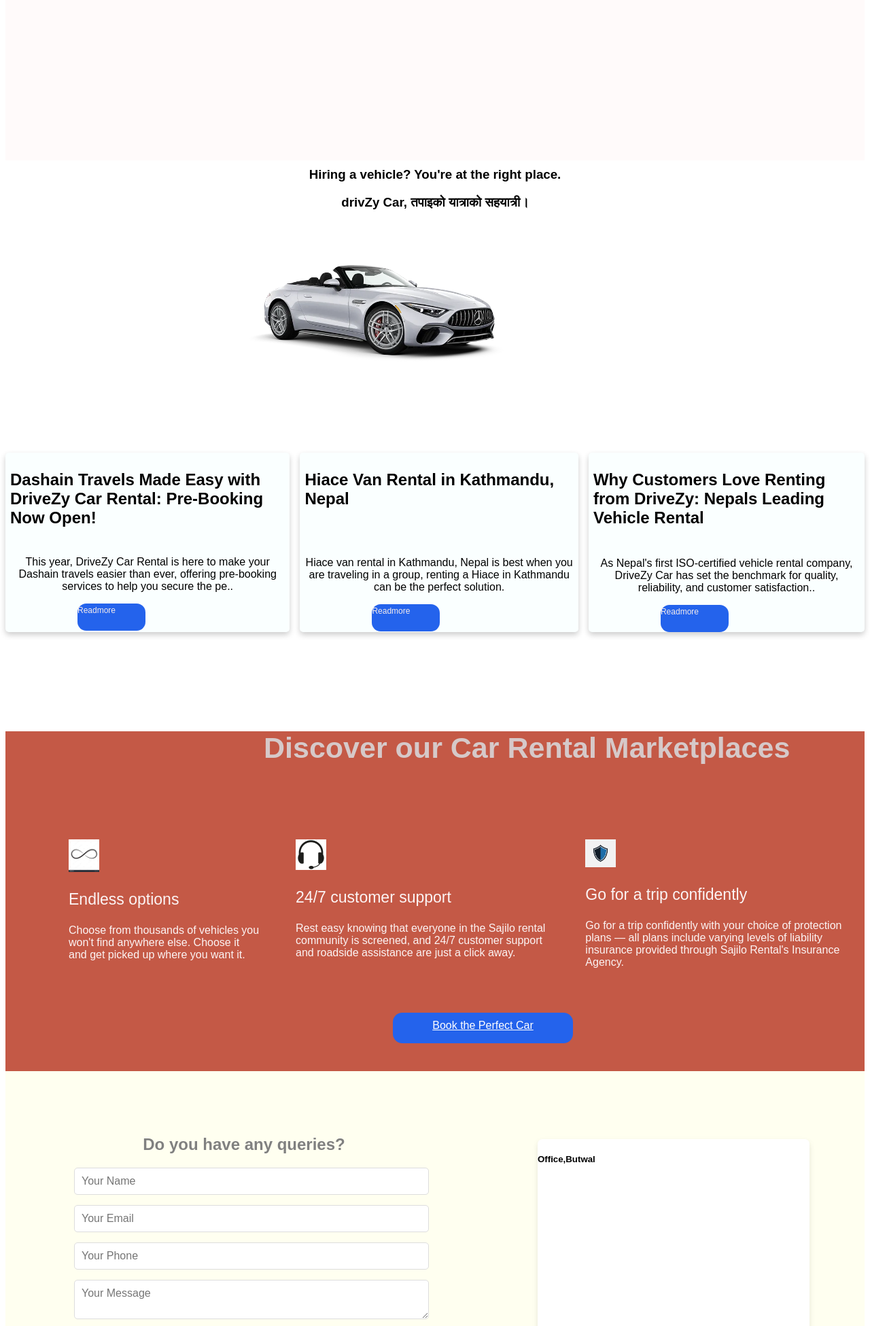
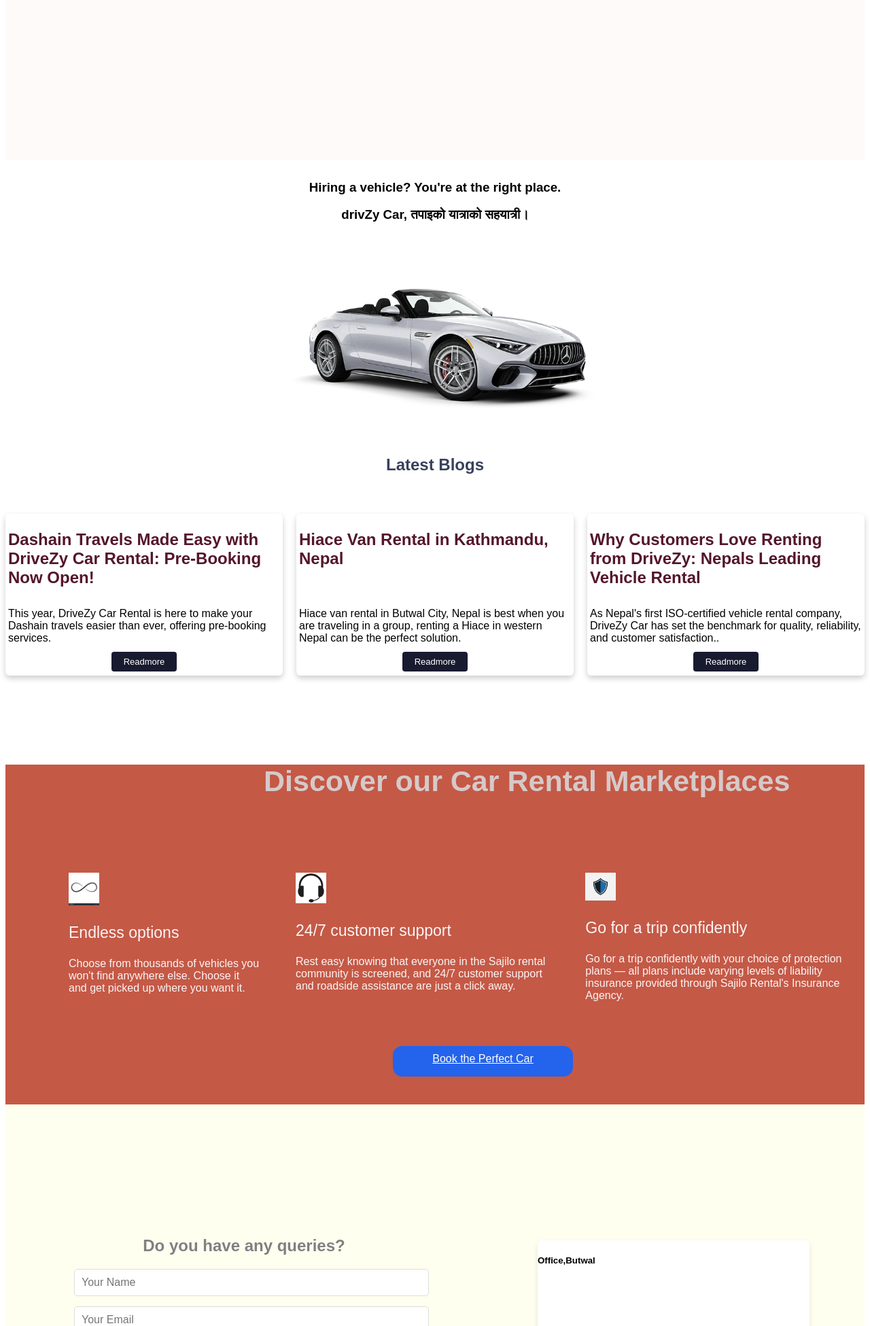
Before and after one commit to iamsushil08/Project, a PHP site: page / in a window 1280 px wide. Shown: the part 1198-3149 px from the top of the page at 68% size. Run offline with PHP 8.4, Linux system fonts and the light colour scheme; data that the repository does not hold is empty; some libraries are stand-ins or nearby versions.

Commit message:
chnages by sandhya

```diff
--- a/frontend/index.css
+++ b/frontend/index.css
@@ -180,72 +180,88 @@ margin-top: 170px;
 }
 #page2{
 
-    height:700px;
+    height:740px;
+
 
 
 
 }
 #page2 h3{
-    margin-top:10px;
+    padding-top:10px;
     text-align: center;
 
 
 }
 
 #car2{
-    width: 500px;
-    margin-left: 300px;
+    width: 600px;
+    height:300px;
+    margin-left: 350px;
 
 }
+#h{
+    text-align: center;
+    color: #37415c;
+}
 #blogs{
-   height:250px;
+ height:300px;
     display: flex;
     gap: 15px;
-    padding-top:95px;
+    padding-top:38px;
     justify-content:space-between;
 
 
+
 }
-#blogss{
- background-color: rgb(250, 255, 255);
- height: 250px;
- border-radius:5px;
+.blogss{
+ /* background-color: rgb(82, 193, 193); */
+ height: 230px;
+width:400px;
+ border-radius:6px;
  box-shadow: 0px 4px 8px rgba(0, 0, 0, 0.2);
+ padding:4px;
+ display: inline;
+ align-items: center;
+ justify-content: center;
 
- padding:7px;
+}
+.blogss h2{
+    COLOR:#54162b;
+}
+
+ .text{
+    margin-top: 30px;
+   color:black;
+
+}
+.textt{
+    margin-top:58px;
+    color:black;
+
+}
+.readmore{
+
+    height:30px;
+    text-align: center;
+    margin-bottom: 10px;
+}
+.readmore:hover{
+    color:blue;
+}
+
+.more{
+    text-decoration: none;
+    font-size: 13px;
+    padding: 7px 18px;
+    border-radius: 4px;
+    color:rgb(255, 255, 255);
+    background-color: #181a2f;;
 
 }
 
-#text{
-    margin-top: 42px;
-    text-align: center;
-}
-#textt{
-    margin-top: 71px;
-    text-align: center;
-}
-#texttt{
-    margin-top: 44px;
-    text-align: center;
-}
-#readmore{
-    background-color: rgb(36, 99, 236);
-    width: 100px;
-    height: 40px;
-    margin-left:99px;
-    border-radius: 13px;
-
-}
-#more{
 
 
-    color: rgb(244, 235, 235);
-    text-align: center;
-    display: inline;
 
-    font-size: 12px;
-    text-decoration: none;
-}
 #packages{
     margin-top: 104px;
     margin-left: 540px;
@@ -512,7 +528,7 @@ footer {
 /* contact us wala */
 
 #contactSection{
-    height:500px;
+    height:700px;
     display: flex;
     align-items: center;
     justify-content: space-around;
--- a/frontend/index.php
+++ b/frontend/index.php
@@ -100,44 +100,51 @@ mysqli_close($conn);
         </h3>
         <img id="car2" src="./images/car4.webp" alt="" />
 
+        <h2 id="h">Latest Blogs</h2>
         <div id="blogs">
 
-            <div id="blogss">
+            <div class="blogss">
                 <h2>Dashain Travels Made Easy with DriveZy Car Rental: Pre-Booking Now Open!</h2>
-                <p id="text">
+                <p class="text">
                     This year, DriveZy Car Rental is here to make your Dashain travels easier than ever, offering
                     pre-booking
-                    services to help you secure the pe..
+                    services.
                 </p>
-                <div id="readmore">
-                    <a id="more" href="">Readmore</a>
+
+                <div class="readmore">
+                    <a href="" class="more">Readmore</a>
                 </div>
+
             </div>
-            <div id="blogss">
+            <div class="blogss">
                 <h2>Hiace Van Rental in Kathmandu, Nepal</h2>
-                <p id="textt">
-                    Hiace van rental in Kathmandu, Nepal is best when you are traveling in a group, renting a Hiace
+                <p class="textt">
+                    Hiace van rental in Butwal City, Nepal is best when you are traveling in a group, renting a Hiace
                     in
-                    Kathmandu
+                    western Nepal
                     can be the perfect solution.
                 </p>
-                <div id="readmore">
-                    <a id="more" href="">Readmore</a>
+
+                <div class="readmore">
+                    <a href="" class="more">Readmore</a>
                 </div>
+
             </div>
-            <div id="blogss">
+            <div class="blogss">
                 <h2>Why Customers Love Renting from DriveZy: Nepals Leading Vehicle Rental</h2>
-                <p id="texttt">
+                <p class="text">
                     As Nepal's first ISO-certified vehicle rental company, DriveZy Car has set the benchmark for
                     quality,
                     reliability, and customer satisfaction..
                 </p>
-                <div id="readmore">
-                    <a id="more" href="">Readmore</a>
+
+                <div class="readmore">
+                    <a href="" class="more">Readmore</a>
                 </div>
             </div>
+        </div>
 
-        </div>
+    </div>
     </div>
     <div id="div1">
 
```
Also changed, not shown: frontend/index.html (deleted, +0 -140 lines).
